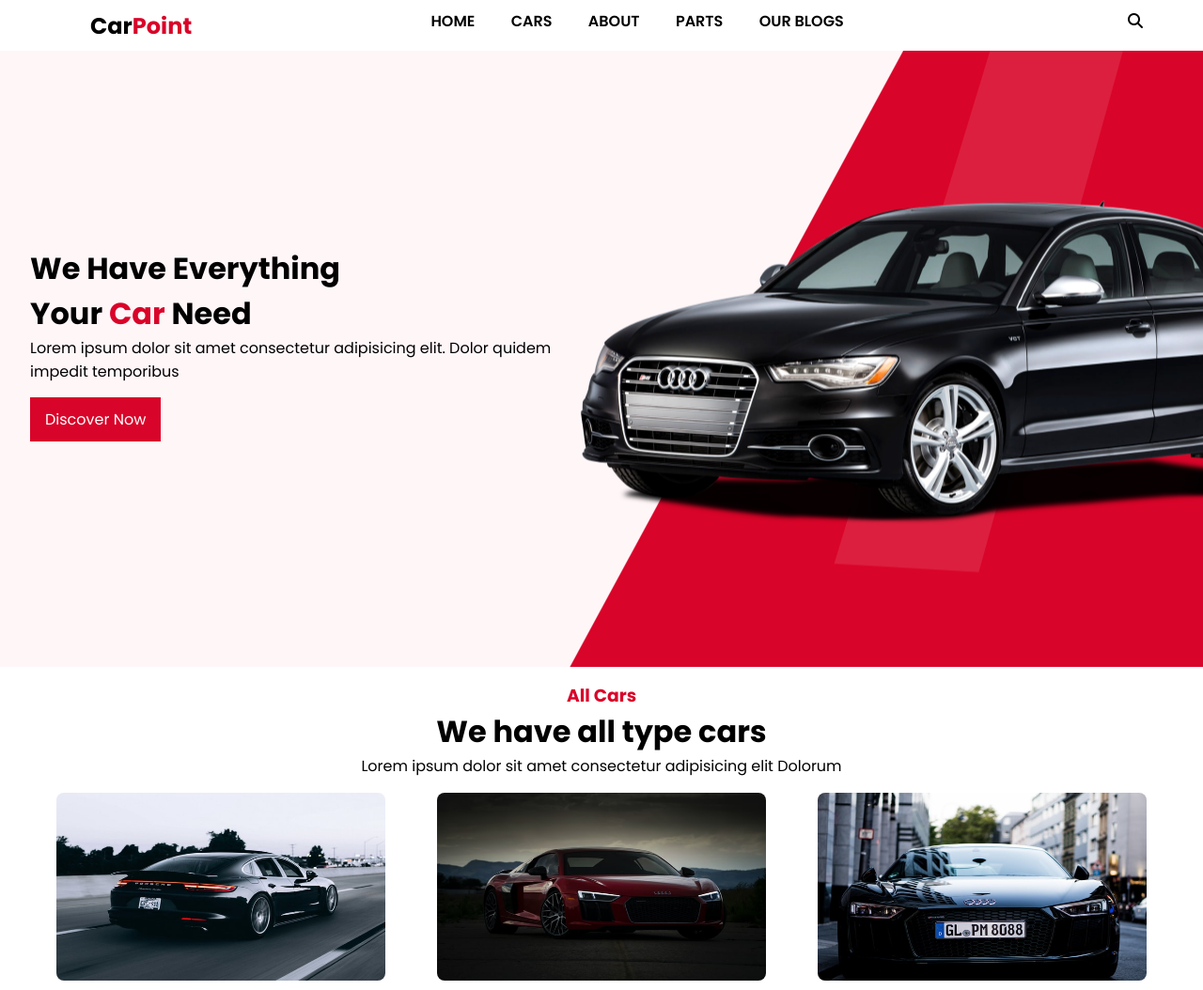
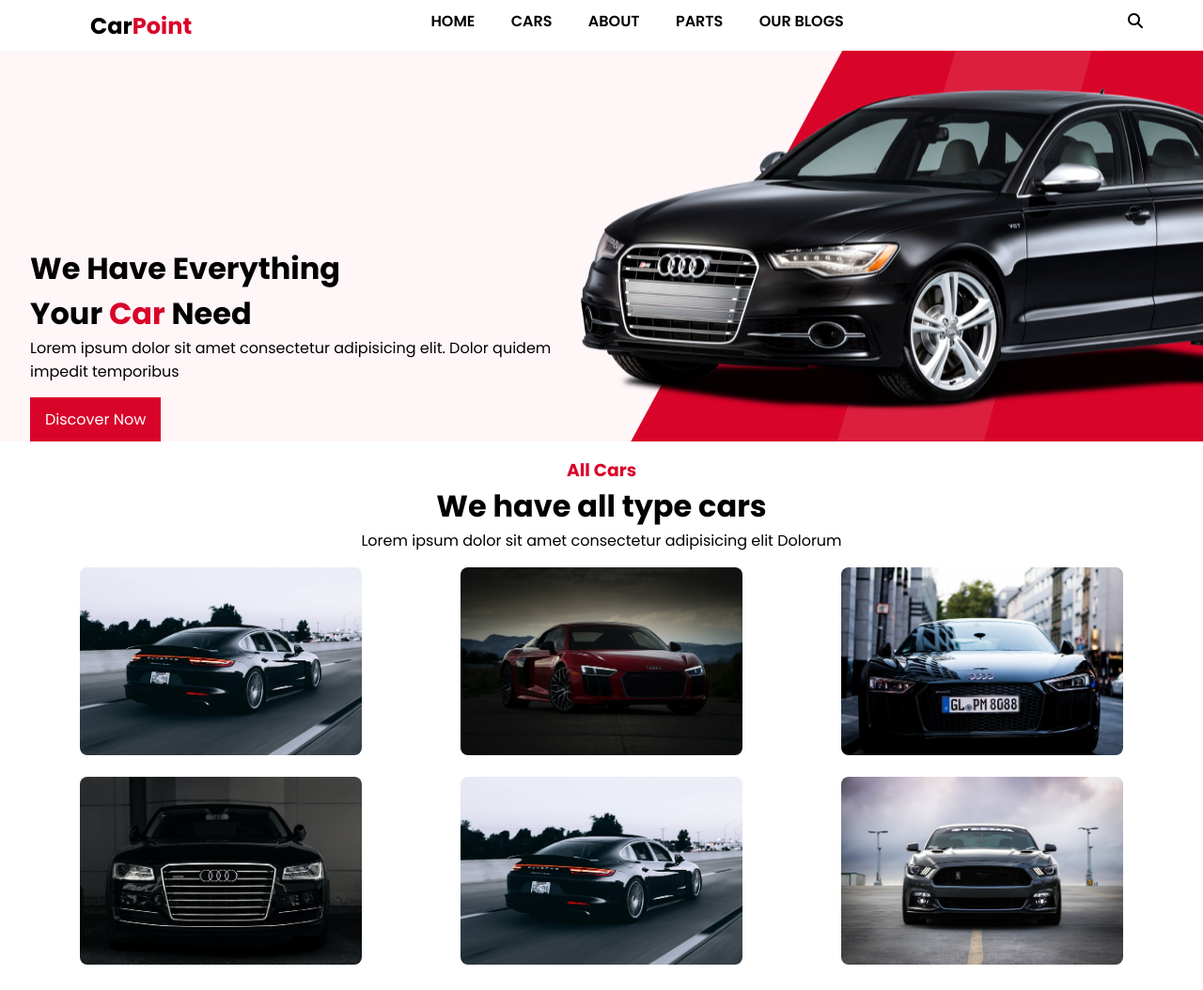
Before and after one commit to rutikgagare/carpoint, a plain HTML site: page index.html in a window 1280 px wide. Shown: the top 1054 px of the page at 94% size. Drawn offline with Linux system fonts and the light colour scheme.

Commit message:
first commit

```diff
--- a/style.css
+++ b/style.css
@@ -114,7 +114,7 @@ header{
     width: 50%;
     padding:0 2rem;
     padding-top: 12rem;
-    min-height: 640px;
+    min-height: 400px;
 }
 
 .main h1 span{
@@ -181,7 +181,7 @@ header{
 }
 
 .car img{
-    width: 350px;
+    width: 300px;
     height: 200px;
     /* min-width: 300px; */
     /* margin: 0.5rem auto; */
```
